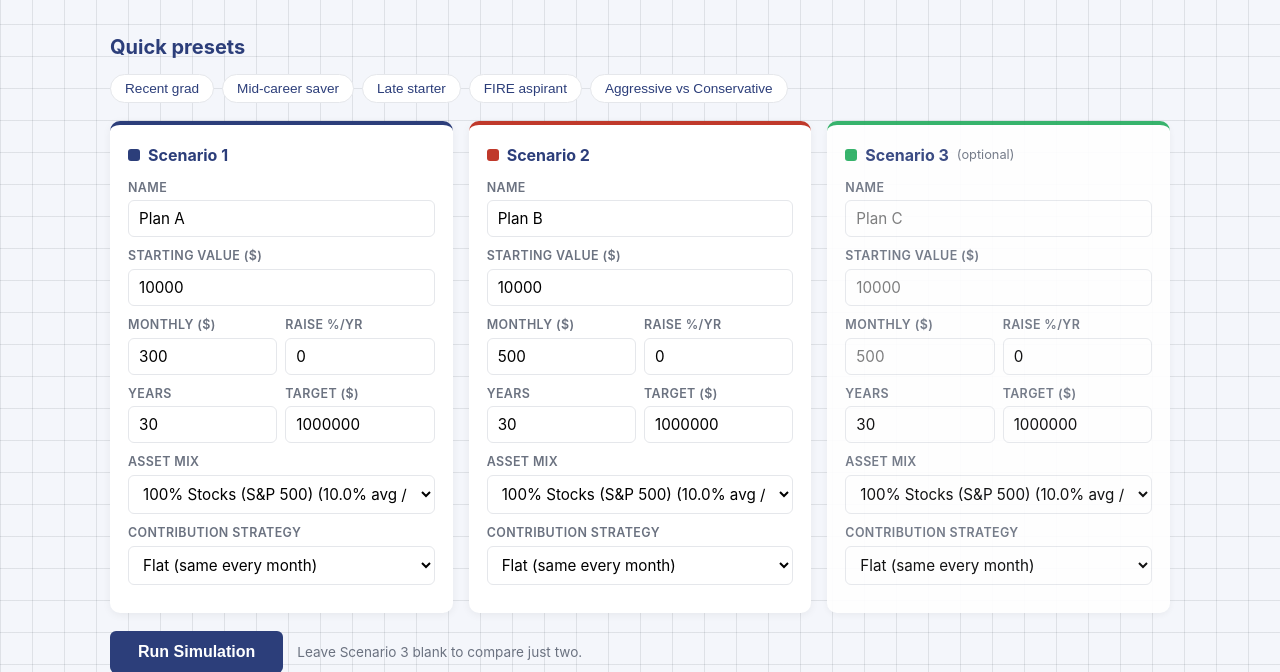
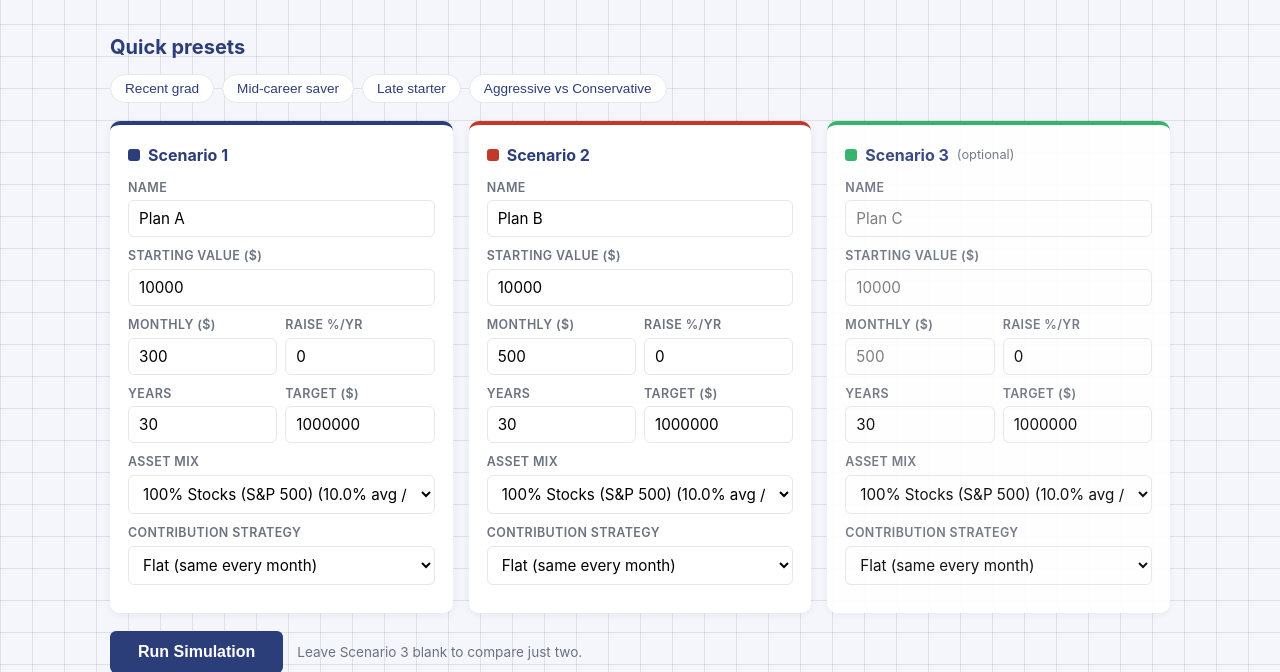
Before and after one commit to sanchezoctavio/Investment-Analyzer, a Flask app: page / in a window 1280 px wide. Shown: the part 168-840 px from the top of the page. Run offline with Flask 3, Linux system fonts and the light colour scheme.

Commit message:
Sun, May 3, 2026, 9:34 PM -04:00

```diff
--- a/templates/final_index.html
+++ b/templates/final_index.html
@@ -390,7 +390,6 @@
     <button type="button" class="preset-btn" data-preset="grad">Recent grad</button>
     <button type="button" class="preset-btn" data-preset="midcareer">Mid-career saver</button>
     <button type="button" class="preset-btn" data-preset="late">Late starter</button>
-    <button type="button" class="preset-btn" data-preset="fire">FIRE aspirant</button>
     <button type="button" class="preset-btn" data-preset="mix">Aggressive vs Conservative</button>
   </div>
 
@@ -613,11 +612,6 @@
         ["Late start",  { initial: 80000, monthly: 1500, years: 15, target: 1000000, mix: "balanced",     strategy: "flat",     growth: 0 }],
         ["Aggressive",  { initial: 80000, monthly: 1500, years: 15, target: 1000000, mix: "stocks",       strategy: "flat",     growth: 0 }]
       ],
-      fire: [
-        ["Standard",    { initial: 25000, monthly: 1500, years: 20, target: 1500000, mix: "stocks",       strategy: "flat",     growth: 0 }],
-        ["With raises", { initial: 25000, monthly: 1500, years: 20, target: 1500000, mix: "stocks",       strategy: "growing",  growth: 5 }],
-        ["Lump sum",    { initial: 25000, monthly: 1500, years: 20, target: 1500000, mix: "stocks",       strategy: "lump_sum", growth: 0 }]
-      ],
       mix: [
         ["Aggressive",   { initial: 10000, monthly: 500, years: 30, target: 1000000, mix: "stocks",       strategy: "flat",     growth: 0 }],
         ["Balanced",     { initial: 10000, monthly: 500, years: 30, target: 1000000, mix: "balanced",     strategy: "flat",     growth: 0 }],
```
